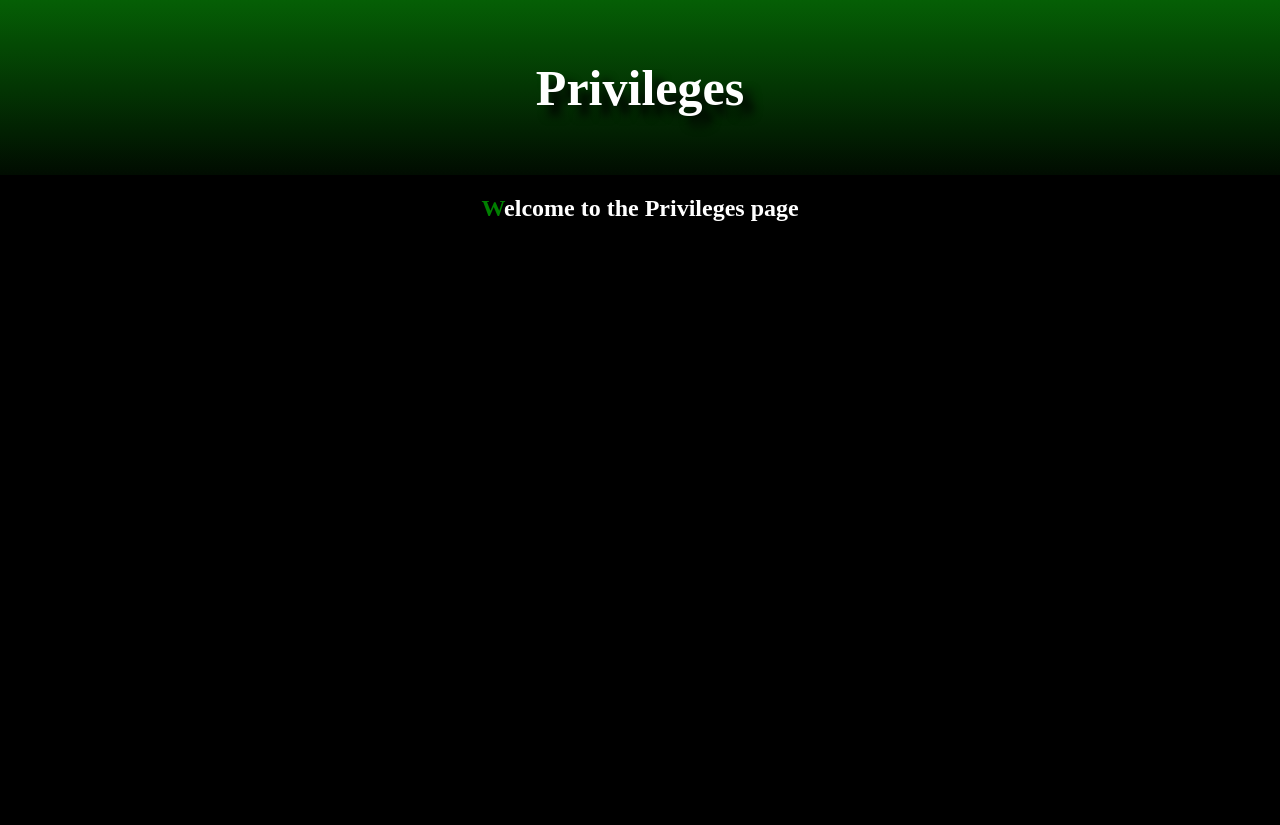
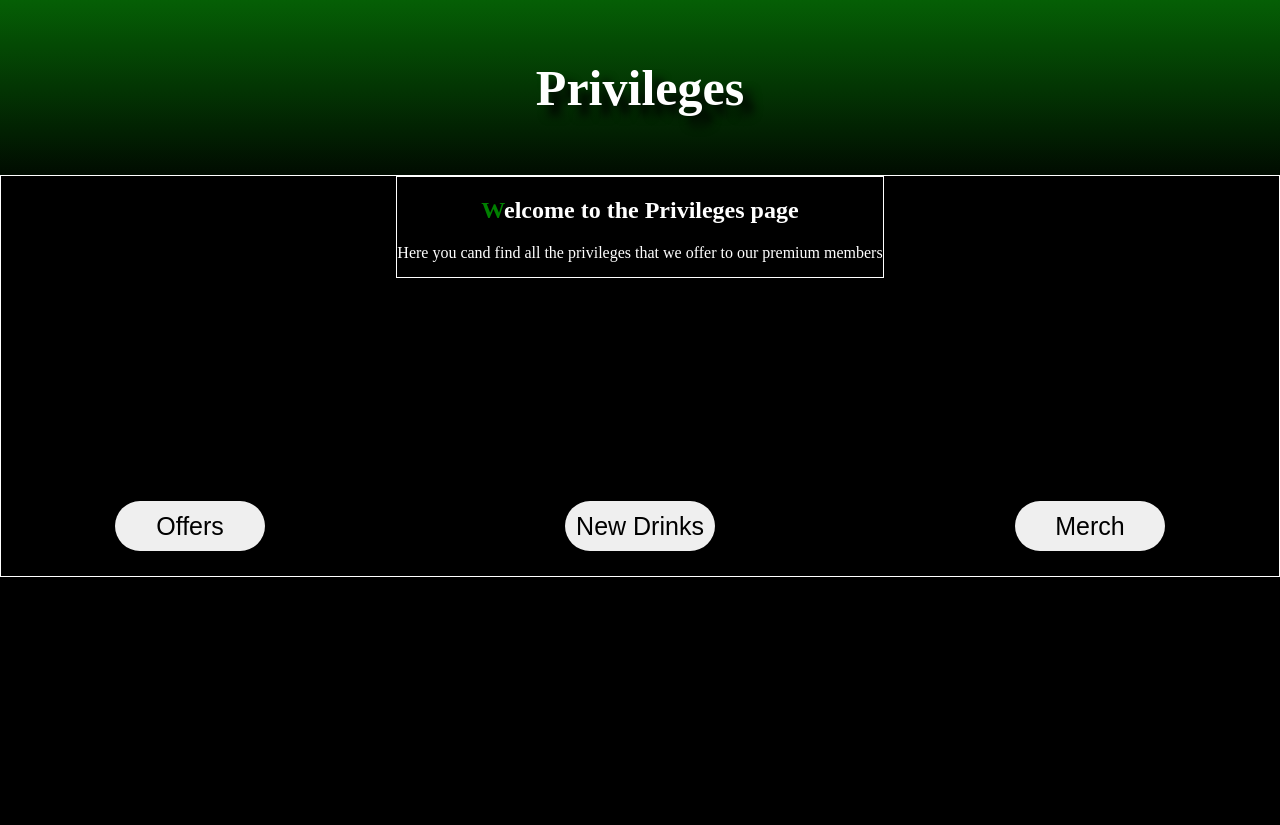
Before and after one commit to Erikgavs/proyecto-web, a Python web app: template Web/flask/templates/privileges.html in a window 1280 px wide. After the commit the page ends 577 px from the top, so only its background shows below. Run offline with Jinja, Linux system fonts and the light colour scheme; the template is opened without the code that fills it, so the values that code supplies are empty.

Commit message:
ajustando la página de privilegios y ahora al rellenar el formulario te lleva a ella

```diff
--- a/Web/flask/app.py
+++ b/Web/flask/app.py
@@ -54,7 +54,7 @@ def runsesion():
     print(f'Nuevo inicio de sesión, correo {email} y contraseña {contraseña}')
     with open("inicios_sesión.txt", "a") as file:
         file.write(f"Correo: {email}, Contraseña: {contraseña}\n")
-    return redirect('/') # CAMBIAR ESTA LÍNEA CUANDO LAS NUEVAS PÁGINAS ESTÉN CREADAS
+    return redirect('/login/privileges') # CAMBIAR ESTA LÍNEA CUANDO LAS NUEVAS PÁGINAS ESTÉN CREADAS
 
 #FORMULARIO REGISTER
 @app.route('/createsesion', methods=['POST'])
--- a/Web/flask/inicios_sesión.txt
+++ /dev/null
@@ -1 +0,0 @@
-Correo: example@gmail.com, Contraseña: 654398
--- a/Web/flask/static/css/styles.css
+++ b/Web/flask/static/css/styles.css
@@ -1029,12 +1029,54 @@ footer h1{
 .main-privileges{
     background-color: black;
     color: white;
-    min-height: 70vh;
-    display: flex;
-    align-items: center;
-    justify-content: center;
+    height: 80vh;
 }
 
 .article-privileges{
-    margin-bottom: 250px;
+    border: 1px solid white;
+    height: 100px
 }
+
+.header-article{
+    text-align: center;
+    border: 1px solid white;
+    height: 100px;
+}
+
+.article-privileges p{
+    margin-bottom: 350px;
+}
+
+/* BOTONES */
+
+.botones{
+    display: flex;
+    gap: 300px;
+    margin-bottom: 25px;
+}
+
+/* BOTONES SELECCIONADOS INDIVIDUALMENTE*/
+
+.Offers{
+    width: 150px;
+    height: 50px;
+    border-radius: 25px;
+    border: 0px;
+    font-size: 25px;
+}
+
+.New_Drinks{
+    width: 150px;
+    height: 50px;
+    border-radius: 25px;
+    border: 0px;
+    font-size: 25px;
+}
+
+.Merch{
+    width: 150px;
+    height: 50px;
+    border-radius: 25px;
+    border: 0px;
+    font-size: 25px;
+}
--- a/Web/flask/templates/privileges.html
+++ b/Web/flask/templates/privileges.html
@@ -16,10 +16,15 @@
     <!--MAIN-->
     <main class="main-privileges">
         <article class="article-privileges">
-            <h1><span style="color: green;">W</span>elcome to the Privileges page</h1>
+            <div class="header-article">
+                <h1><span style="color: green;">W</span>elcome to the Privileges page</h1>
+                <p>Here you cand find all the privileges that we offer to our premium members</p>
+            </div>
+            <div class="botones">
+                <button class="Offers">Offers</button>
+                <button class="New_Drinks">New Drinks</button>
+                <button class="Merch">Merch</button>
+            </div>
         </article>
-    </main>
-
-
 </body>
 </html>
```
